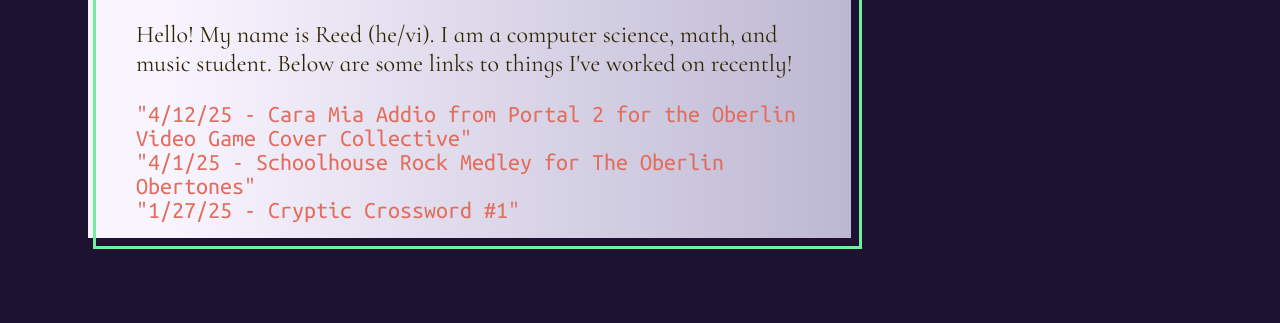
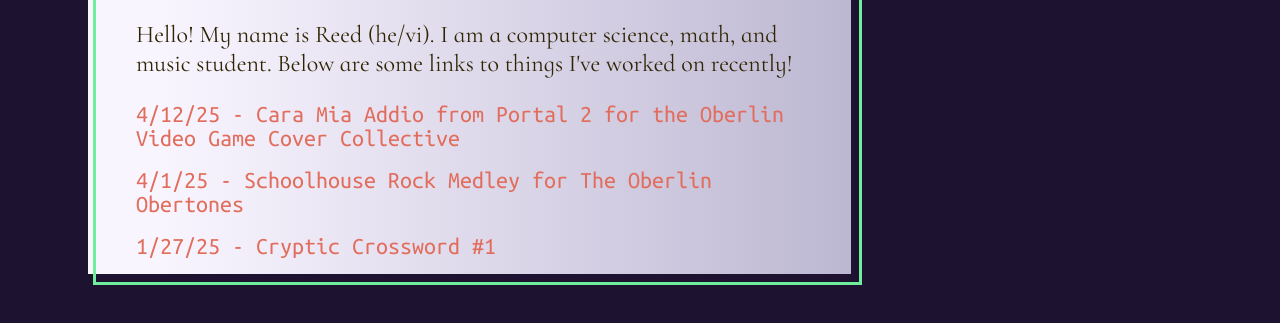
Before and after one commit to LudiWang85454/LudiWang85454.github.io, a plain HTML site: page index.html in a window 1280 px wide. Shown: the part 335-658 px from the top of the page. Drawn offline with Linux system fonts and the light colour scheme; a web font is replaced by a local one.

Commit message:
Add more breaks, remove quotes

```diff
--- a/index.html
+++ b/index.html
@@ -14,11 +14,11 @@
             <main>
                 <h2>About Me</h2>
                 <p>Hello! My name is Reed (he/vi). I am a computer science, math, and music student. Below are some links to things I've worked on recently!</p>
-		<a class="extern-link" href="https://musescore.com/user/29204187/scores/24659842">"4/12/25 - Cara Mia Addio from Portal 2 for the Oberlin Video Game Cover Collective"</a>
-		</br>
-		<a class="extern-link" href="https://musescore.com/user/29204187/scores/24412876">"4/1/25 - Schoolhouse Rock Medley for The Oberlin Obertones"</a>
-		</br>
-		<a class="extern-link" href="https://crosshare.org/crosswords/2UpFOoveufz87uST9T1x/neopteryxs-cryptic-1">"1/27/25 - Cryptic Crossword #1"</a>
+		<a class="extern-link" href="https://musescore.com/user/29204187/scores/24659842">4/12/25 - Cara Mia Addio from Portal 2 for the Oberlin Video Game Cover Collective</a>
+		</br></br>
+		<a class="extern-link" href="https://musescore.com/user/29204187/scores/24412876">4/1/25 - Schoolhouse Rock Medley for The Oberlin Obertones</a>
+		</br></br>
+		<a class="extern-link" href="https://crosshare.org/crosswords/2UpFOoveufz87uST9T1x/neopteryxs-cryptic-1">1/27/25 - Cryptic Crossword #1</a>
 		<div class="border"></div>
             </main>
             <nav>
```
